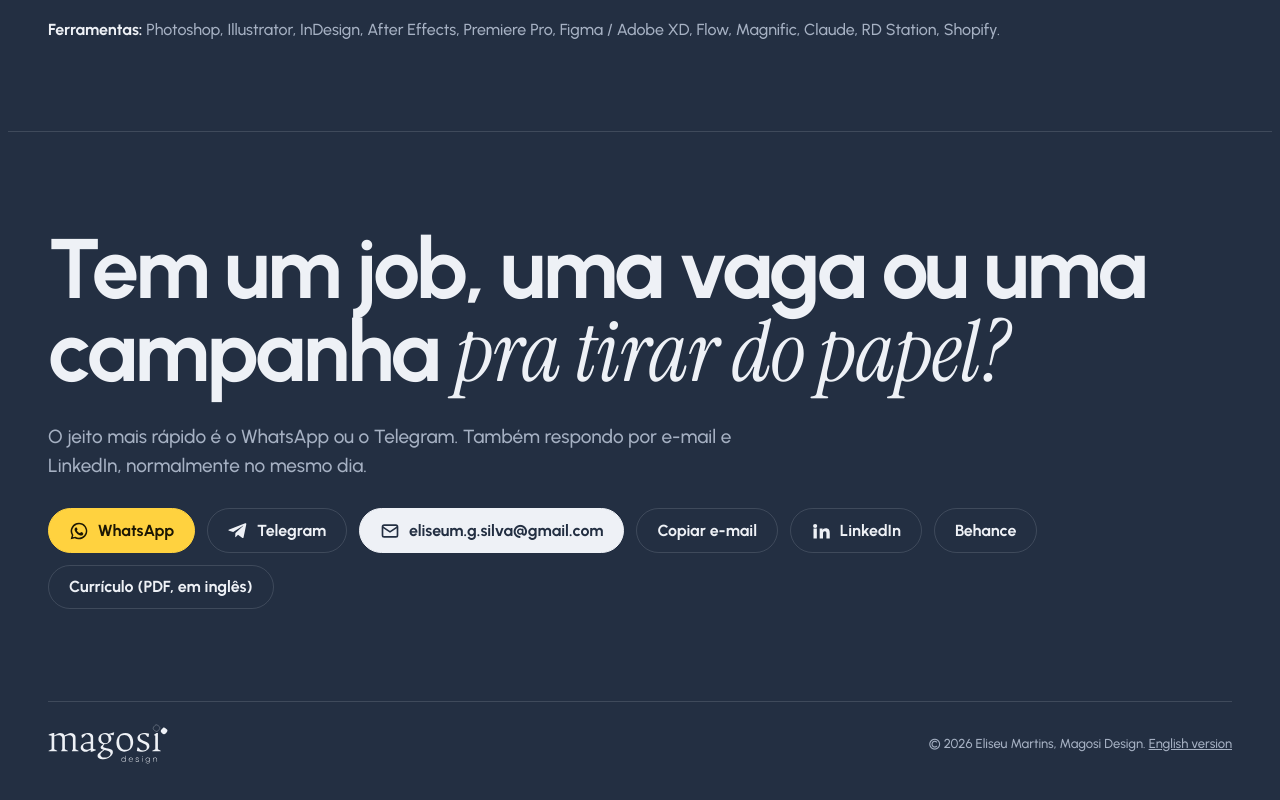
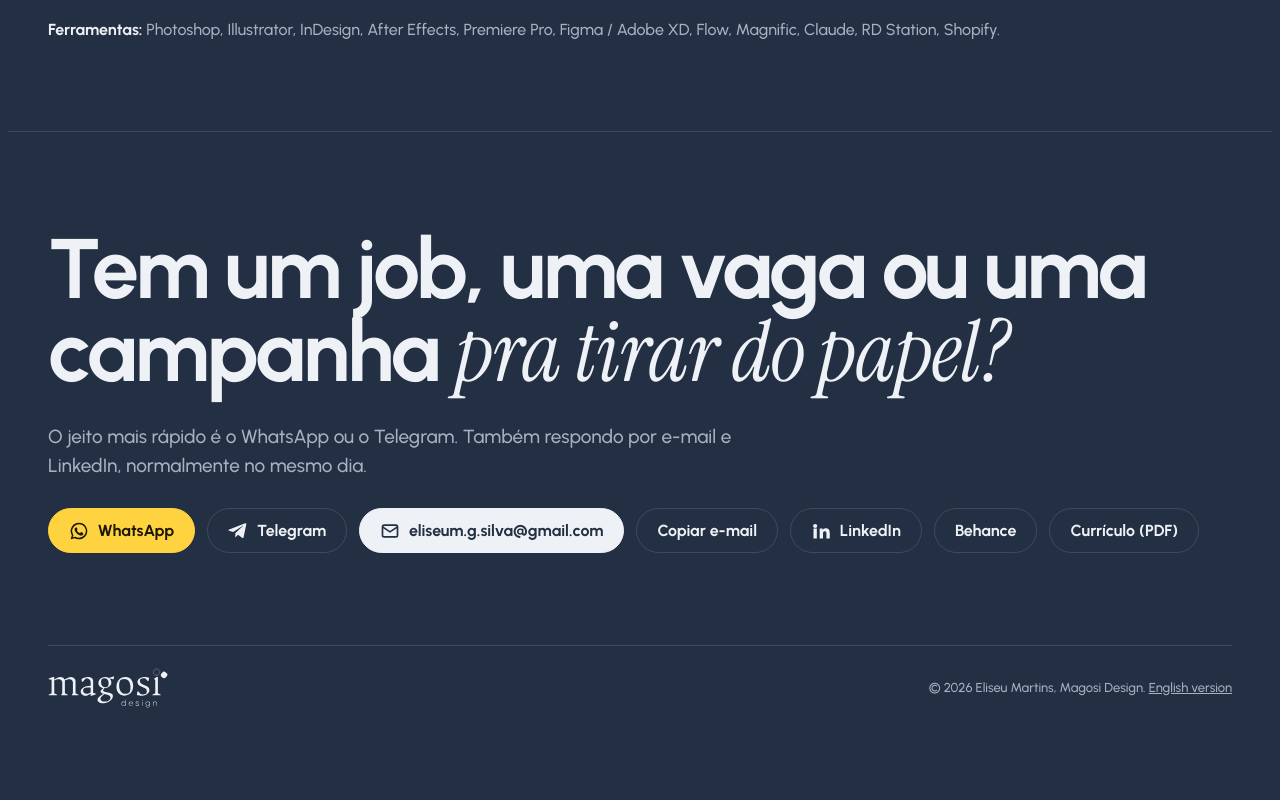
Before and after one commit to Eliseumg/magosi-design, a plain HTML site: page br/index.html in a window 1280 px wide. Shown: the part 7587-8387 px from the top of the page. After the commit the page ends 8343 px from the top, so only its background shows below. Drawn offline with Linux system fonts and the light colour scheme.

Commit message:
BR: currículo em português (PDF)
Co-Authored-By: Claude Opus 5.5 <noreply@anthropic.com>
Claude-Session: https://claude.ai/code/session_01JEoeViCae73zUqF2UpaVji

```diff
--- a/br/index.html
+++ b/br/index.html
@@ -384,7 +384,7 @@ p { margin: 0; }
       <li><a href="#habilidades">Habilidades</a></li>
     </ul>
     <a class="btn lang" href="/" hreflang="en" lang="en" aria-label="English version">EN</a>
-    <a class="btn resume-link" href="/Eliseu-Martins-Senior-Art-Director-Resume.pdf" target="_blank" rel="noopener">Currículo (PDF)</a>
+    <a class="btn resume-link" href="/Eliseu-Martins-Diretor-de-Arte-Curriculo.pdf" target="_blank" rel="noopener">Currículo (PDF)</a>
     <a class="btn primary" href="#contato">Contato</a>
   </div>
 </header>
@@ -499,7 +499,7 @@ const CONTACT = {
   whatsapp: "5562993439889",
   whatsappMessage: "Oi, Eliseu! Vi seu portfólio e queria conversar sobre um trabalho.",
   telegram: "eliseumgs",
-  resume: "/Eliseu-Martins-Senior-Art-Director-Resume.pdf",
+  resume: "/Eliseu-Martins-Diretor-de-Arte-Curriculo.pdf",
   email: "eliseum.g.silva@gmail.com",
   linkedin: "https://www.linkedin.com/in/eliseu-martins/",
   behance: "https://www.behance.net/eliseumartins",
@@ -942,7 +942,7 @@ const TG_ICON = '<svg viewBox="0 0 24 24" fill="currentColor" aria-hidden="true"
   }
   if (CONTACT.linkedin) L.push(`<a class="btn" href="${esc(CONTACT.linkedin)}" target="_blank" rel="noopener">${IN_ICON}LinkedIn</a>`);
   if (CONTACT.behance) L.push(`<a class="btn" href="${esc(CONTACT.behance)}" target="_blank" rel="noopener">Behance</a>`);
-  if (CONTACT.resume) L.push(`<a class="btn" href="${esc(CONTACT.resume)}" target="_blank" rel="noopener">Currículo (PDF, em inglês)</a>`);
+  if (CONTACT.resume) L.push(`<a class="btn" href="${esc(CONTACT.resume)}" target="_blank" rel="noopener">Currículo (PDF)</a>`);
   document.getElementById("contact-links").innerHTML = L.join("");
   const copyBtn = document.getElementById("copy-email");
   if (copyBtn) copyBtn.addEventListener("click", () => {
```
Also changed, not shown: 1 other file.
